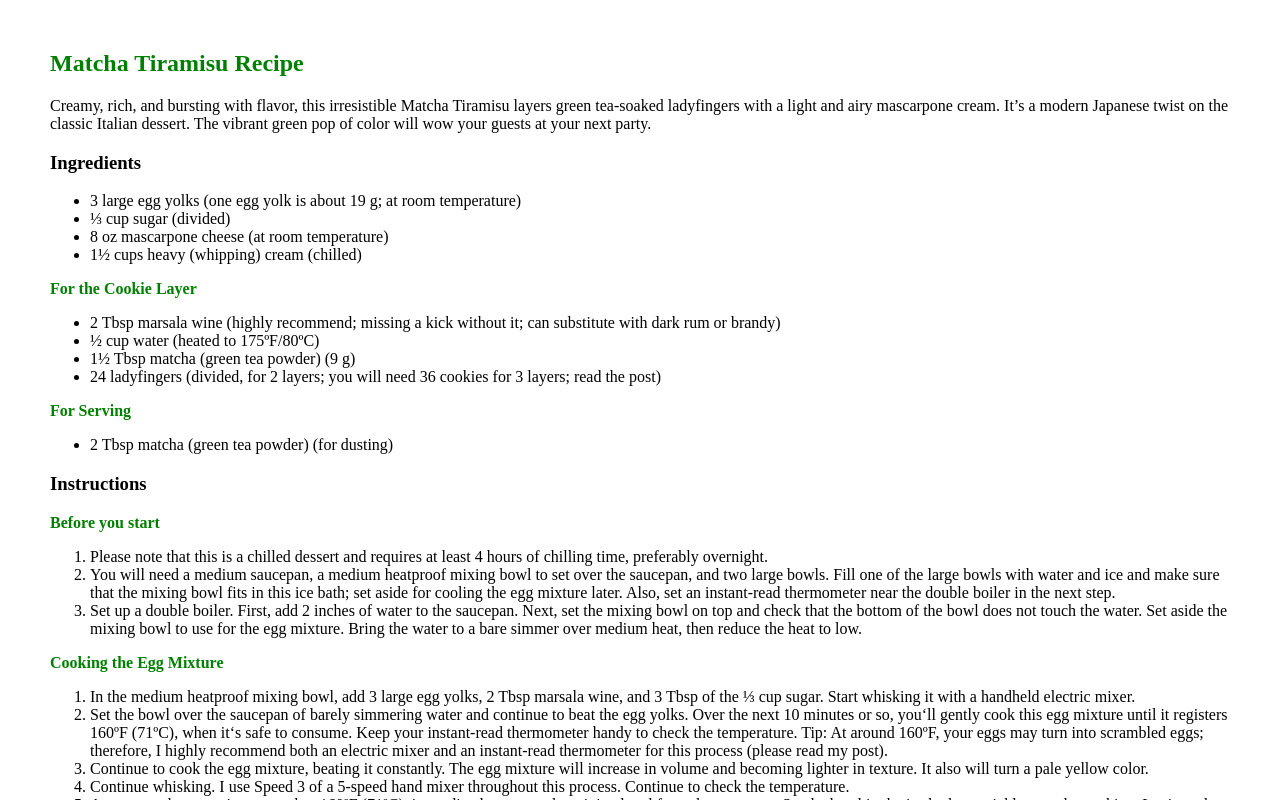
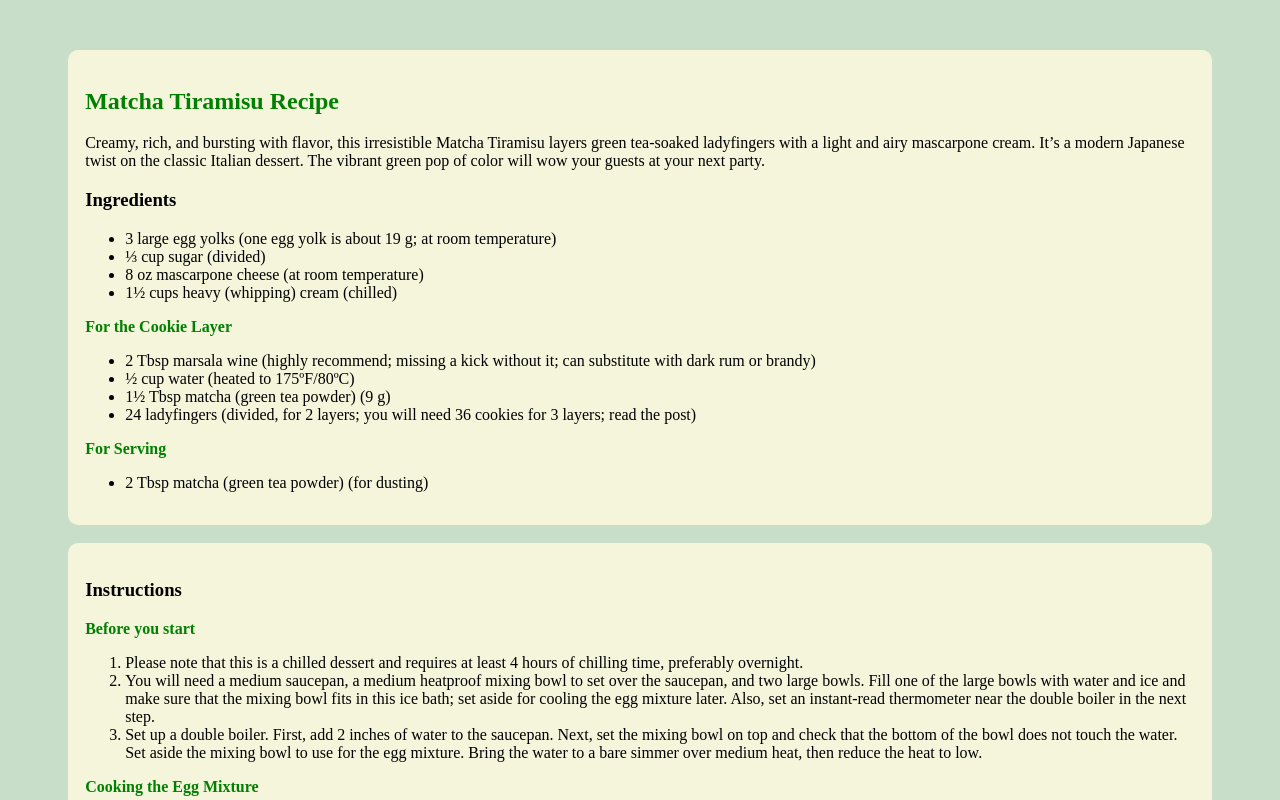
Before and after one commit to abigail9181/ifspring2024, a plain HTML site: page recipe/research/index.html in a window 1280 px wide. Shown: the top 800 px of the page. Drawn offline with Linux system fonts and the light colour scheme.

Commit message:
Add files via upload

```diff
--- a/recipe/research/css/styles.css
+++ b/recipe/research/css/styles.css
@@ -1,3 +1,13 @@
+html{
+    background-color: rgb(201, 222, 201);
+}
+
+section{
+    background: beige;
+    border-radius: 10px;
+    padding: 1.1em;
+    margin: 1.1em;
+}
 body{
     margin: 50px;
 }
```
